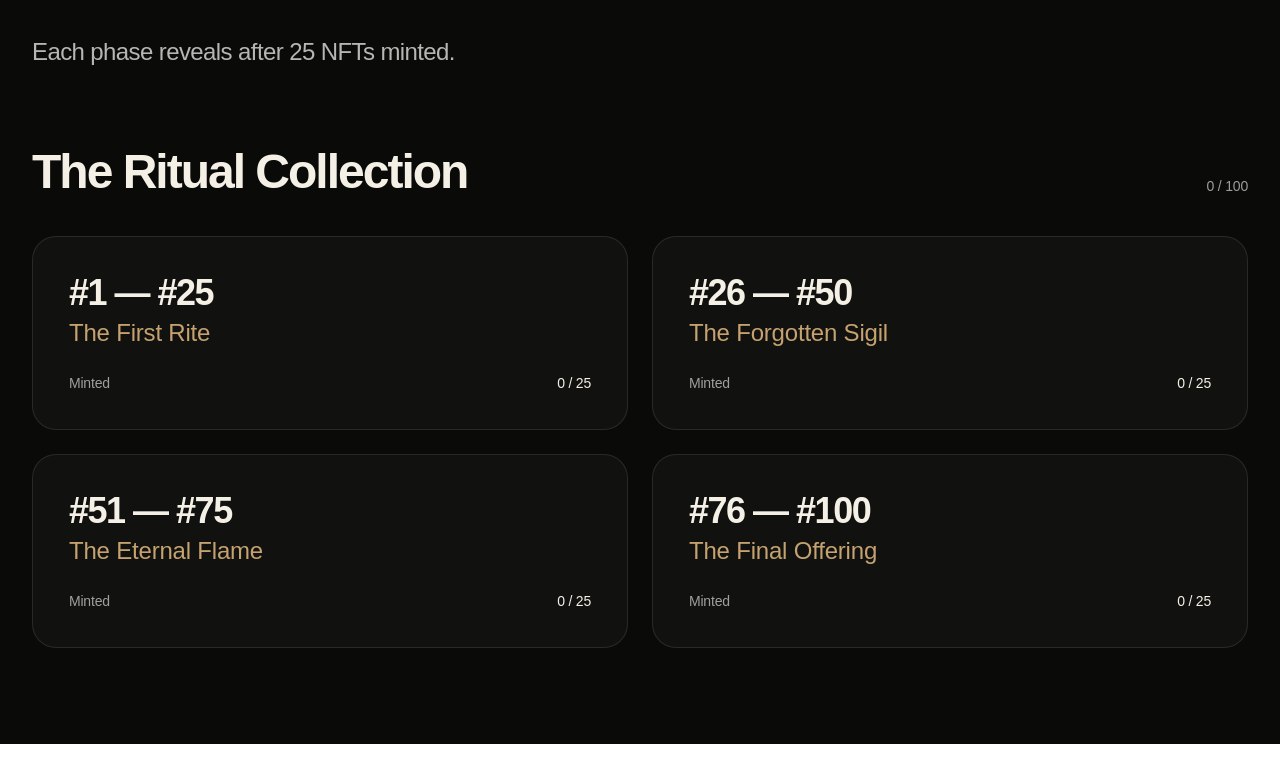
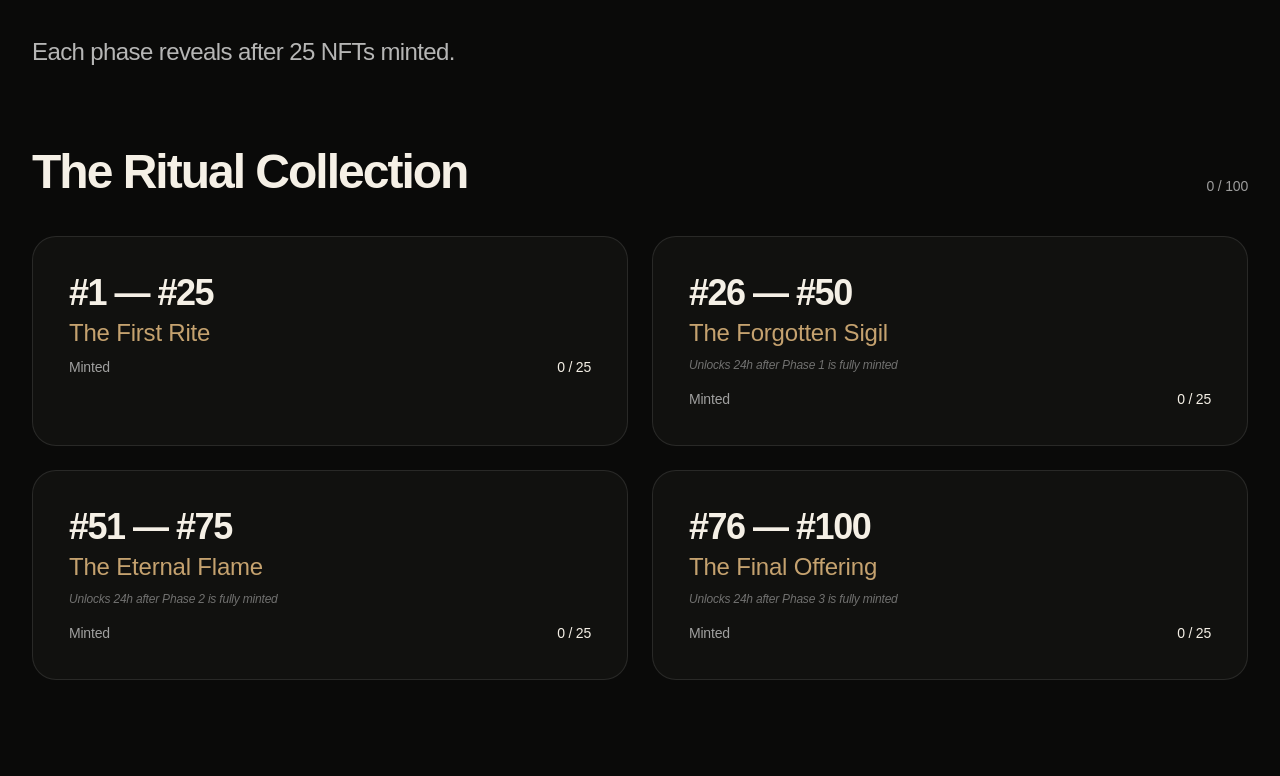
Before and after one commit to Thalassa09/fudder-ritual-nft, a Next.js app: page / in a window 1280 px wide. Shown: the part 547-1323 px from the top of the page. Before the commit the page ends 1291 px from the top, so only its background shows below. Built offline with nearby package versions, Linux system fonts and the light colour scheme.

Commit message:
Update phase logic: reveal after full mint + 24h unlock for next phase

```diff
--- a/app/page.tsx
+++ b/app/page.tsx
@@ -14,10 +14,10 @@ const ABI = [
 ];
 
 const phases = [
-  { phase: 1, start: 1, end: 25, minted: 0, status: 'live', name: "The First Rite" },
-  { phase: 2, start: 26, end: 50, minted: 0, status: 'upcoming', name: "The Forgotten Sigil" },
-  { phase: 3, start: 51, end: 75, minted: 0, status: 'upcoming', name: "The Eternal Flame" },
-  { phase: 4, start: 76, end: 100, minted: 0, status: 'upcoming', name: "The Final Offering" },
+  { phase: 1, start: 1, end: 25, minted: 0, status: 'live', name: "The First Rite", unlockNote: "" },
+  { phase: 2, start: 26, end: 50, minted: 0, status: 'locked', name: "The Forgotten Sigil", unlockNote: "Unlocks 24h after Phase 1 is fully minted" },
+  { phase: 3, start: 51, end: 75, minted: 0, status: 'locked', name: "The Eternal Flame", unlockNote: "Unlocks 24h after Phase 2 is fully minted" },
+  { phase: 4, start: 76, end: 100, minted: 0, status: 'locked', name: "The Final Offering", unlockNote: "Unlocks 24h after Phase 3 is fully minted" },
 ];
 
 export default function RitualFudder() {
@@ -155,7 +155,11 @@ export default function RitualFudder() {
                 <div key={index} className="bg-[#11110F] border border-white/10 rounded-3xl p-9">
 
                   <div className="text-4xl tracking-[-1.5px] font-semibold mb-1">#{p.start} — #{p.end}</div>
-                  <div className="text-2xl text-[#C5A26F] font-medium mb-6">{p.name}</div>
+                  <div className="text-2xl text-[#C5A26F] font-medium mb-2">{p.name}</div>
+
+                  {p.status === "locked" && (
+                    <div className="text-xs text-white/40 mb-4 italic">{p.unlockNote}</div>
+                  )}
 
                   <div className="flex justify-between text-sm">
                     <span className="text-white/60">Minted</span>
```
